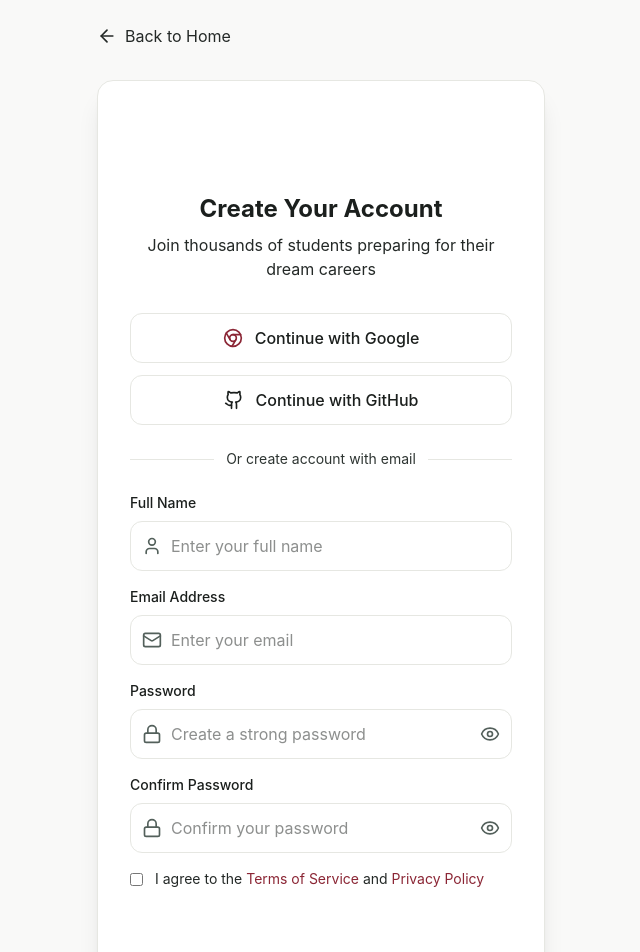
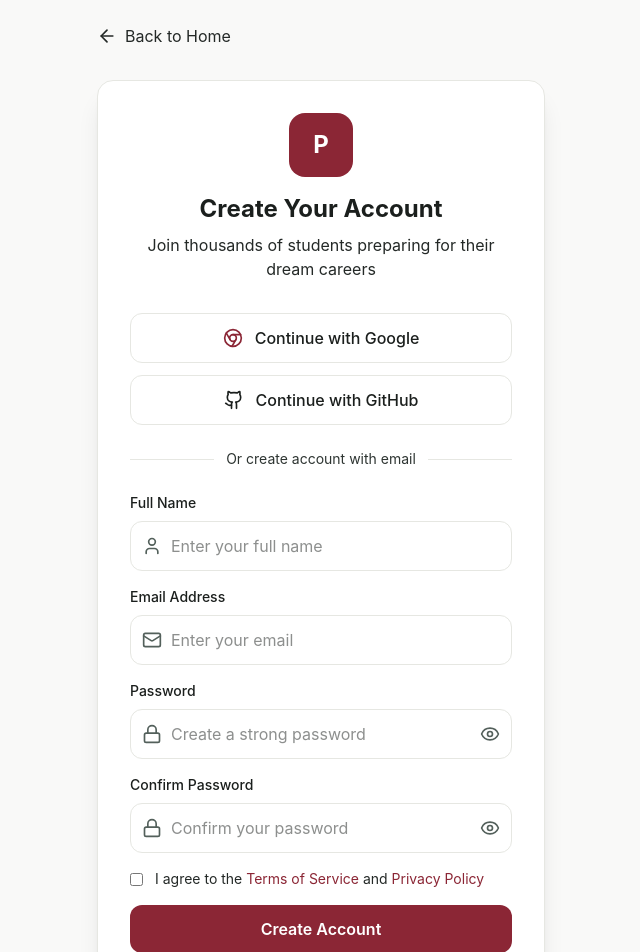
Before and after one commit to Priyankasaha20/codequest, a Next.js app: page /register in a window 1280 px wide. Shown: the top 952 px of the page, without its empty margins (319-959 px from the left). Built offline with nearby package versions, Linux system fonts and the light colour scheme.

Commit message:
Update button and card styles to use claret color scheme in Login, Profile, and Register screens

```diff
--- a/components/screens/LoginScreen.js
+++ b/components/screens/LoginScreen.js
@@ -74,7 +74,7 @@ const LoginScreen = () => {
         {/* Login Card */}
         <div className="bg-white p-8 rounded-2xl shadow-xl border border-alabaster-200">
           <div className="text-center mb-8">
-            <div className="w-16 h-16 bg-gradient-primary rounded-2xl flex items-center justify-center mx-auto mb-4">
+            <div className="w-16 h-16 bg-claret-500 rounded-2xl flex items-center justify-center mx-auto mb-4">
               <span className="text-2xl font-bold text-white">P</span>
             </div>
             <h1 className="text-2xl font-bold text-onyx-700">Welcome Back</h1>
@@ -181,7 +181,7 @@ const LoginScreen = () => {
 
             <button
               type="submit"
-              className="w-full bg-gradient-primary text-white py-3 rounded-xl font-semibold hover:shadow-lg transition-all duration-200 hover:scale-[1.02]"
+              className="w-full bg-claret-500 hover:bg-claret-600 text-white py-3 rounded-xl font-semibold hover:shadow-lg transition-all duration-200 hover:scale-[1.02]"
             >
               Sign In
             </button>
--- a/components/screens/ProfileScreen.js
+++ b/components/screens/ProfileScreen.js
@@ -1,4 +1,4 @@
-'use client'
+"use client";
 import React, { useState } from "react";
 import {
   User,
@@ -203,7 +203,7 @@ const ProfileScreen = () => {
           <div className="flex flex-col lg:flex-row items-start lg:items-center space-y-6 lg:space-y-0 lg:space-x-8">
             {/* Profile Picture */}
             <div className="relative">
-              <div className="w-32 h-32 bg-gradient-primary rounded-full flex items-center justify-center text-white text-4xl montserrat-bold">
+              <div className="w-32 h-32 bg-claret-500 rounded-full flex items-center justify-center text-white text-4xl montserrat-bold">
                 {profileData.firstName[0]}
                 {profileData.lastName[0]}
               </div>
--- a/components/screens/RegisterScreen.js
+++ b/components/screens/RegisterScreen.js
@@ -157,7 +157,7 @@ const RegisterScreen = () => {
         {/* Register Card */}
         <div className="bg-white p-8 rounded-2xl shadow-xl border border-alabaster-200">
           <div className="text-center mb-8">
-            <div className="w-16 h-16 bg-gradient-primary rounded-2xl flex items-center justify-center mx-auto mb-4">
+            <div className="w-16 h-16 bg-claret-500 rounded-2xl flex items-center justify-center mx-auto mb-4">
               <span className="text-2xl font-bold text-white">P</span>
             </div>
             <h1 className="text-2xl font-bold text-onyx-700">
@@ -394,7 +394,7 @@ const RegisterScreen = () => {
             <button
               type="submit"
               disabled={isLoading}
-              className="w-full bg-gradient-primary text-white py-3 rounded-xl font-semibold hover:shadow-lg transition-all duration-200 hover:scale-[1.02] disabled:opacity-70 disabled:cursor-not-allowed disabled:hover:scale-100"
+              className="w-full bg-claret-500 hover:bg-claret-600 text-white py-3 rounded-xl font-semibold hover:shadow-lg transition-all duration-200 hover:scale-[1.02] disabled:opacity-70 disabled:cursor-not-allowed disabled:hover:scale-100"
             >
               {isLoading ? (
                 <div className="flex items-center justify-center">
```
